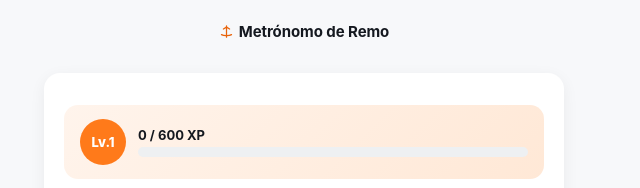
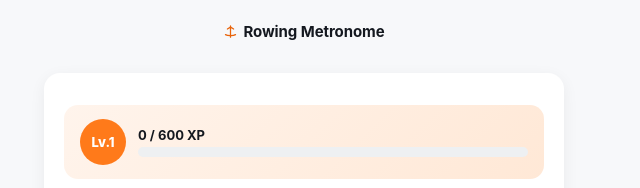
Before and after one commit to natashadc311/remo-app, a plain HTML site: page index.html in a window 1280 px wide. Shown: the top 188 px of the page, 336-976 px from the left. Drawn offline with Linux system fonts and the light colour scheme.

Commit message:
Translate app header title on language switch
Co-Authored-By: Claude Sonnet 4.6 <noreply@anthropic.com>

```diff
--- a/index.html
+++ b/index.html
@@ -531,7 +531,7 @@
 </head>
 <body>
 
-<h1><svg width="15" height="15" viewBox="0 0 24 24" fill="none" stroke="var(--accent-deep)" stroke-width="2" stroke-linecap="round" stroke-linejoin="round" style="vertical-align:-2px; margin-right:5px;"><path d="M12 3v18"/><path d="M7 8l5-3 5 3"/><path d="M4 17c3 2 13 2 16 0"/></svg>Metrónomo de Remo</h1>
+<h1><svg width="15" height="15" viewBox="0 0 24 24" fill="none" stroke="var(--accent-deep)" stroke-width="2" stroke-linecap="round" stroke-linejoin="round" style="vertical-align:-2px; margin-right:5px;"><path d="M12 3v18"/><path d="M7 8l5-3 5 3"/><path d="M4 17c3 2 13 2 16 0"/></svg><span data-i18n="page_title">Metrónomo de Remo</span></h1>
 
 <button id="langToggleBtn" onclick="setLang(this.textContent.trim()==='EN'?'en':'es')" style="position:fixed;top:8px;right:10px;z-index:100;background:rgba(255,255,255,0.92);border:1px solid #eceef1;border-radius:20px;padding:3px 10px;font-size:11px;font-weight:700;color:#4b5563;cursor:pointer;box-shadow:0 1px 4px rgba(0,0,0,0.10);">EN</button>
 
```
